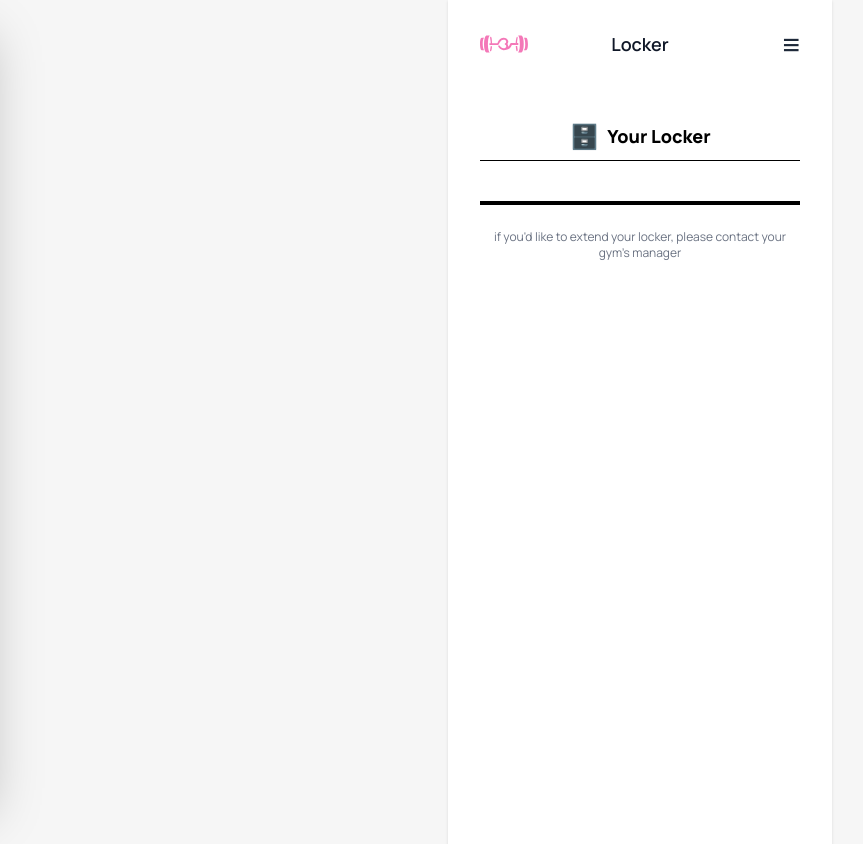
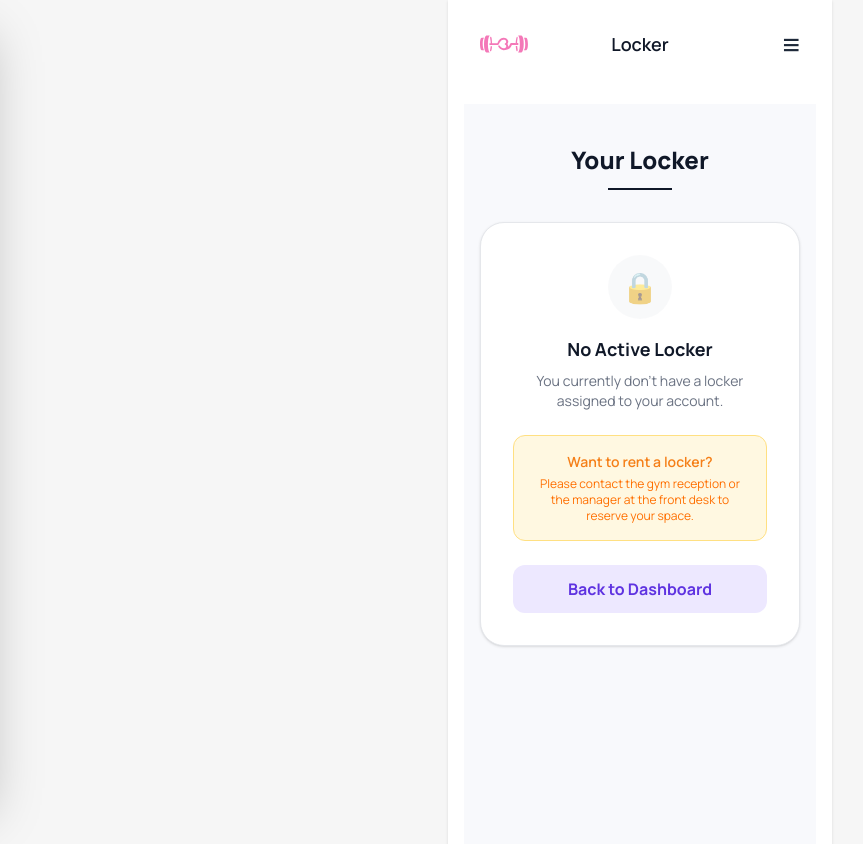
Before and after one commit to chinabunchorn/CS251_Gym_Management_Project, a Next.js app in the folder frontend/: page /member/locker in a window 1280 px wide. Shown: the top 844 px of the page, without its empty margins (0-863 px from the left). Built offline with nearby package versions, Linux system fonts and the light colour scheme; no server answers; sample sign-in values are in the browser's storage.

Commit message:
integrated api equipment page & recreate locker page

```diff
--- a/frontend/src/app/member/equipment/page.tsx
+++ b/frontend/src/app/member/equipment/page.tsx
@@ -1,40 +1,54 @@
 "use client";
 
 import { useEffect, useState } from "react";
-import AuthGuard from "../../components/AuthGuard";
+// import AuthGuard from "../../components/AuthGuard";
 
-type Equipment = {
-  id: number;
+// ตัด id ทิ้งไปเลย เพราะเราจะใช้ชื่อ (name) เป็น key ในการจัดกลุ่ม
+type GroupedEquipment = {
   name: string;
   total: number;
   available: number;
 };
 
-export default function Member_dashboard() {
-  const [equipment, setEquipment] = useState<Equipment[]>([]);
+// เปลี่ยนชื่อ Function ให้สื่อความหมายตรงกับหน้า
+export default function EquipmentPage() {
+  const [equipment, setEquipment] = useState<GroupedEquipment[]>([]);
   const [loading, setLoading] = useState(true);
 
   useEffect(() => {
     const fetchEquipment = async () => {
       try {
+        const token = localStorage.getItem("token");
+        if (!token) throw new Error("No token found");
+
         const res = await fetch("http://127.0.0.1:8000/equipment", {
           headers: {
-          Authorization: `Bearer ${localStorage.getItem("token")}`,
+            Authorization: `Bearer ${token}`,
           },
         });
 
-      if (!res.ok) throw new Error("Failed to fetch");
+        if (!res.ok) throw new Error("Failed to fetch equipment");
 
         const data = await res.json();
 
-      const formatted = data.map((item: any) => ({
-        id: item.Equipment_ID,
-        name: item.Equipment,
-        total: 1,
-        available: item.STATUS === "Available" ? 1 : 0,
-      }));
 
-      setEquipment(formatted);
+        const groupedData = data.reduce((acc: Record<string, GroupedEquipment>, item: any) => {
+          const name = item.Equipment;
+
+          if (!acc[name]) {
+            acc[name] = { name: name, total: 0, available: 0 };
+          }
+
+          acc[name].total += 1;
+
+          if (item.STATUS === "Available") {
+            acc[name].available += 1;
+          }
+
+          return acc;
+        }, {});
+
+        setEquipment(Object.values(groupedData));
       } catch (error) {
         console.error("Error fetching equipment:", error);
       } finally {
@@ -48,52 +62,46 @@ export default function Member_dashboard() {
   return (
     //<AuthGuard>
     <div className="min-h-screen bg-white p-4">
-
-        {/* Header */}
-        {/* <div className="flex items-center justify-between mb-6">
-          <h1 className="text-xl font-semibold text-gray-800">
-            Equipment
-          </h1>
-          <div className="text-2xl">≡</div>
-        </div> */}
-
       <h2 className="text-sm font-bold text-black mb-4">
         Check Equipment Availability
       </h2>
 
       {/* Loading */}
-        {loading && <p>Loading...</p>}
+      {loading && <p className="text-center text-gray-500 text-sm">Loading...</p>}
 
       {/* Equipment List */}
-        <div className="space-y-4">
+      <div className="space-y-4 max-w-md mx-auto">
+        {!loading && equipment.length === 0 && (
+          <p className="text-center text-gray-500 text-sm">No equipment found.</p>
+        )}
+
         {equipment.map((item) => {
           const isAvailable = item.available > 0;
+          const underMaintenance = item.total - item.available;
 
           return (
             <div
-                key={item.id}
-                className="bg-white rounded-2xl shadow p-4 flex justify-between items-center"
+              key={item.name}
+              className="bg-white rounded-2xl shadow p-4 flex justify-between items-center border border-gray-100"
             >
               <div>
-                  <h3 className="font-extrabold text-black">
-                    {item.name}
-                  </h3>
-                  <p className="text-sm font-semibold text-black">
+                <h3 className="font-extrabold text-black">{item.name}</h3>
+                <p className="text-sm font-semibold text-gray-500 mt-0.5">
                   {item.total} Machines
                 </p>
               </div>
 
-                {/* Status */}
+              {/* Status Badge */}
               <div
-                  className={`px-3 py-1 rounded-xl text-sm font-medium ${
+                className={`px-3 py-1.5 rounded-xl text-sm font-bold ${
                   isAvailable
                     ? "bg-[#EDE8FF] text-[#5F33E1]"
                     : "bg-[#FFD6EB] text-[#F579AD]"
                 }`}
               >
                 {isAvailable
-                    ? "Available"
-                    : `${item.total - item.available} Maintenance`}
+                  ? `${item.available} Available`
+                  : `${underMaintenance} Maintenance`}
               </div>
             </div>
           );
--- a/frontend/src/app/member/locker/page.tsx
+++ b/frontend/src/app/member/locker/page.tsx
@@ -3,126 +3,109 @@
 import { useEffect, useState } from "react";
 import Link from "next/link";
 
-type Locker = {
-  id: string;
-  zone: string;
-  status: string;
-  startDate: string;
-  endDate: string;
-  duration: number;
-};
+type MyLocker = {
+  LockerID: string;
+  Zone: string;
+  STATUS: string;
+} | null;
 
-export default function LockerPage() {
-  const [locker, setLocker] = useState<Locker | null>(null);
+export default function YourLockerPage() {
+  const [locker, setLocker] = useState<MyLocker>(null);
   const [loading, setLoading] = useState(true);
 
   useEffect(() => {
-  const fetchLocker = async () => {
+    const fetchMyLocker = async () => {
       try {
-      const res = await fetch("http://127.0.0.1:8000/member/locker", {
-        headers: {
-          Authorization: `Bearer ${localStorage.getItem("token")}`,
-        },
+        const token = localStorage.getItem("token");
+
+        const res = await fetch("http://127.0.0.1:8000/member/my-locker", {
+          headers: { Authorization: `Bearer ${token}` },
         });
+
+        if (res.status === 404) {
+          setLocker(null);
+          return;
+        }
 
         if (!res.ok) throw new Error("Failed to fetch locker");
 
         const data = await res.json();
-
-      const formatted = {
-        id: `Locker ${data.LockerID}`,
-        zone: data.Zone,
-        status: data.STATUS,
-        startDate: data.StartDate,
-        endDate: data.EndDate,
-        duration: data.RentDurationDays,
-      };
-
-      setLocker(formatted);
+        setLocker(data);
       } catch (error) {
-      console.error("Error fetching locker:", error);
+        console.error(error);
       } finally {
         setLoading(false);
       }
     };
 
-    fetchLocker();
+    fetchMyLocker();
   }, []);
 
   return (
-    <div className="min-h-screen bg-white p-4">
-
-      {/* Header */}
-      {/* <div className="flex items-center justify-between mb-6">
-        <h1 className="text-lg font-semibold text-black">Locker</h1>
-      </div> */}
-
+    <div className="min-h-screen bg-[#F8F9FC] p-4 flex flex-col items-center">
       {/* Title */}
-      <div className="flex items-center justify-center gap-2 mb-2">
-        <span className="text-2xl">🗄️</span>
-        <h2 className="text-lg font-extrabold text-black">Your Locker</h2>
+      <div className="w-full max-w-md mt-6 mb-8 flex flex-col items-center">
+        <h2 className="text-2xl font-extrabold text-gray-900">Your Locker</h2>
+        <div className="border-t-2 border-gray-900 w-16 mt-3"></div>
       </div>
 
-        <div className="border-t border-[#000000] w-full mt-2 mb-2"></div>
+      {loading ? (
+        <p className="text-gray-500 font-medium">Loading your locker...</p>
+      ) : locker ? (
 
-      {/* Divider */}
+        <div className="w-full max-w-sm bg-white rounded-3xl shadow-sm border border-gray-200 p-6 flex flex-col items-center text-center">
+          <h3 className="text-3xl font-black text-gray-900">{locker.LockerID}</h3>
 
+          <div className="flex gap-2 mt-3">
+            <span className="bg-gray-100 text-gray-700 px-3 py-1 rounded-full text-sm font-bold">
+              {locker.Zone}
+            </span>
+            <span className="bg-[#EDE8FF] text-[#5F33E1] px-3 py-1 rounded-full text-sm font-bold">
+              {locker.STATUS}
+            </span>
+          </div>
 
-      {/* Locker pic */}
-        <img
-          src="/locker/locker.png"
-          alt="gym"
-          className="block mx-auto w-[32px] h-[32px] object-cover  p-4"
-        />
+          <div className="w-full border-t border-dashed border-gray-300 my-6"></div>
 
-      {/* Bottom line */}
-      <div className="w-full h-[4px] bg-black mb-6"></div>
-
-      {/* Loading */}
-      {loading && <p>Loading...</p>}
-
-      {/* Locker Card */}
-      {locker && (
-        <div className="bg-white rounded-2xl shadow p-5 text-center max-w-sm mx-auto mb-5">
-          <h3 className="font-bold text-lg text-gray-800 mb-1">
-            {locker.id}
-          </h3>
-
-          <p className="text-sm font-semibold text-black">{locker.zone}</p>
-
-          <p className="text-sm font-semibold text-black mt-2">
-            Status :{" "}
-            <span className="font-semibold text-black">
-              {locker.status}
-            </span>
+          <p className="text-xs text-gray-500">
+            To extend your rental period or change lockers, please contact the gym manager.
           </p>
 
-          <p className="text-sm font-semibold text-black mt-2">
-            Rent Duration : 1 Month
-          </p>
-
-          <div className="w-full h-[1px] bg-gray-300 my-2"></div>
-
-          {/* Dates */}
-          <div className="border-t border-[#000000] w-full mt-2 mb-2"></div>
-          <div className="text-sm font-semibold text-black">
-            <p> Start Date : {locker.startDate}</p>
-            <p className="mt-2"> Expires : {locker.endDate}</p>
-          </div>
-
-          {/* back to home */}
-          <Link href="/member">
-            <button className="mt-4 w-full bg-[#EDE8FF] text-[#5F33E1] py-2 rounded-xl font-medium">
-              Back to Home
+          <Link href="/member" className="w-full mt-4">
+            <button className="w-full bg-[#F3F4F6] text-gray-700 hover:bg-gray-200 py-3 rounded-xl font-bold transition">
+              Back to Dashboard
             </button>
           </Link>
         </div>
+
+      ) : (
+
+        <div className="w-full max-w-sm bg-white rounded-3xl shadow-sm border border-gray-200 p-8 flex flex-col items-center text-center">
+          <div className="w-16 h-16 bg-gray-100 rounded-full flex items-center justify-center mb-4 text-3xl opacity-50">
+            🔒
+          </div>
+          <h3 className="text-lg font-bold text-gray-900">No Active Locker</h3>
+          <p className="text-sm text-gray-500 mt-2 mb-6">
+            You currently don't have a locker assigned to your account.
+          </p>
+
+          <div className="bg-[#FFF8E1] border border-[#FFE082] rounded-xl p-4 w-full">
+            <p className="text-sm text-[#F57F17] font-semibold">
+              Want to rent a locker? <br/>
+              <span className="font-normal text-xs mt-1 block text-[#FF6F00]">
+                Please contact the gym reception or the manager at the front desk to reserve your space.
+              </span>
+            </p>
+          </div>
+
+          <Link href="/member" className="w-full mt-6">
+            <button className="w-full bg-[#EDE8FF] text-[#5F33E1] py-3 rounded-xl font-bold transition">
+              Back to Dashboard
+            </button>
+          </Link>
+        </div>
+
       )}
-
-      {/* Footer text */}
-      <p className="text-xs text-gray-500 text-center ">
-        if you'd like to extend your locker, please contact your gym’s manager
-      </p>
     </div>
   );
 }
```
Lines whose indentation alone changed are shown as unchanged.
